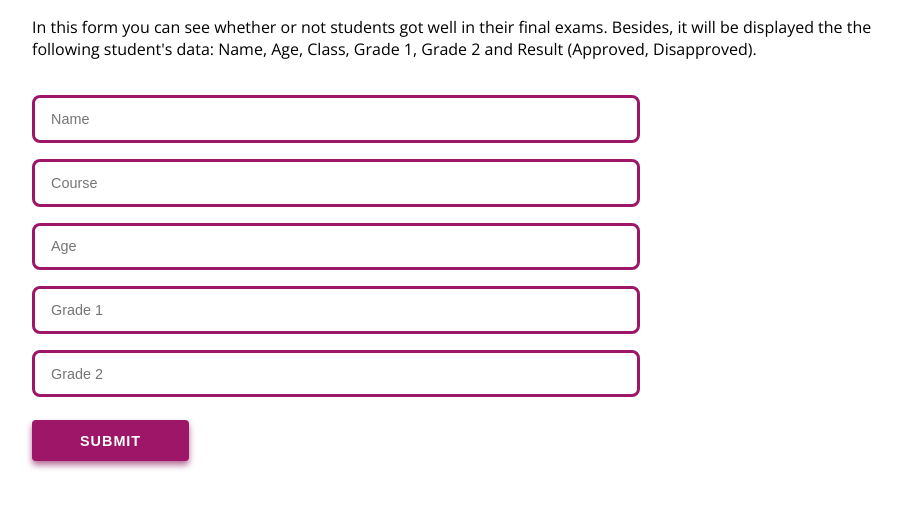
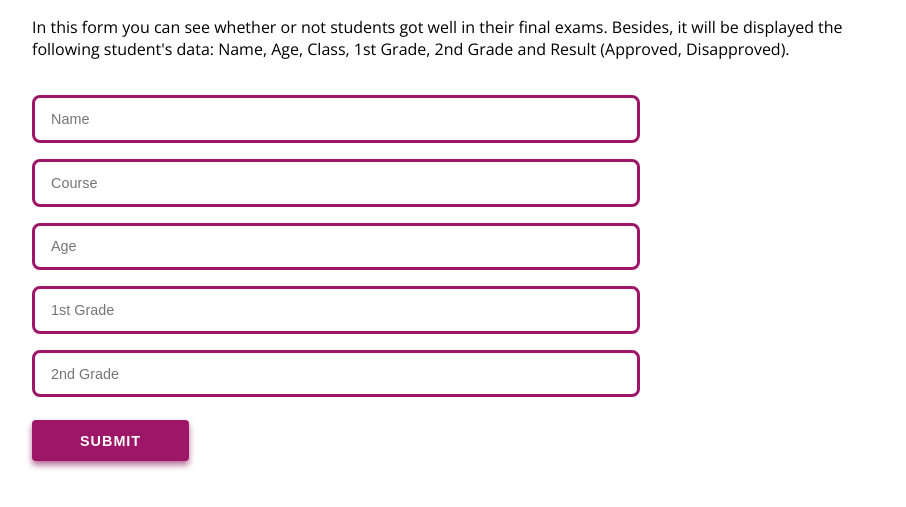
Before and after one commit to Danykesia/StudentAverageForm, a plain HTML site: page index.html in a window 1280 px wide. Shown: the part 85-592 px from the top of the page, without its empty margins (0-906 px from the left). Drawn offline with nearby package versions, Linux system fonts and the light colour scheme.

Commit message:
change fields' placeholders

```diff
--- a/index.html
+++ b/index.html
@@ -23,15 +23,15 @@
     <h1 class="title">Students Average Form</h1>
     <h3 class="subtitle">
       In this form you can see whether or not students got well in their final exams. Besides, it will be displayed the
-      the following student's data: Name, Age, Class, Grade 1, Grade 2 and Result (Approved, Disapproved).
+      following student's data: Name, Age, Class, 1st Grade, 2nd Grade and Result (Approved, Disapproved).
     </h3>
 
     <form class="form" action="" method="get">
       <input type="text" class="name" placeholder="Name">
       <input type="text" class="course" placeholder="Course">
       <input type="number" class="age" placeholder="Age">
-      <input type="number" step="0.01" class="grade1" placeholder="Grade 1">
-      <input type="number" step="0.01" class="grade2" placeholder="Grade 2">
+      <input type="number" step="0.01" class="grade1" placeholder="1st Grade">
+      <input type="number" step="0.01" class="grade2" placeholder="2nd Grade">
 
       <button class="button">SUBMIT</button>
     </form>
```
